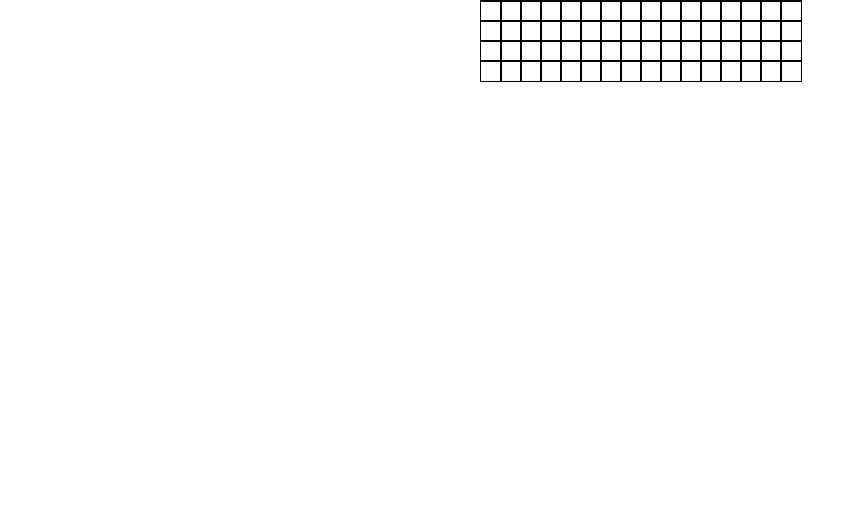
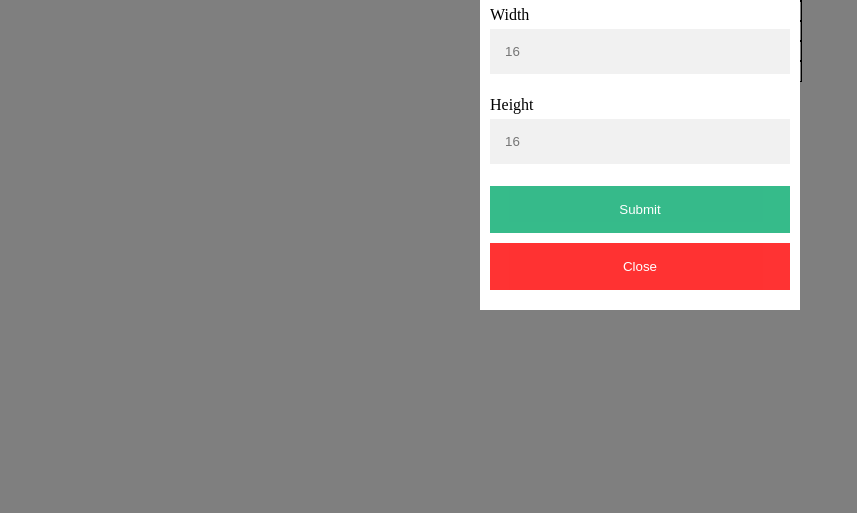
Before and after one commit to Righteous1ce/Etch-a-sketch, a plain HTML site: page index.html in a window 1280 px wide. Shown: the part 287-800 px from the top of the page, without its empty margins (0-857 px from the left). Drawn offline with nearby package versions, Linux system fonts and the light colour scheme.

Commit message:
Fixed input boxes extending past the popup container

```diff
--- a/index.html
+++ b/index.html
@@ -13,14 +13,14 @@
         <div class="popup" id="myPopup">
             <form action="/action_page.php" class="popup-container">
                 <h1>Type a Grid Size</h1>
-                <label>X axis</label>
+                <label>Width</label>
                 <input type="text" placeholder="16" required>
 
-                <label>Y axis</label>
+                <label>Height</label>
                 <input type="text" placeholder="16" required>
 
                 <button type="submit" class="btn">Submit</button>
-                <button type="button" class="btn cancel" onclick="closeForm()">Close</button>
+                <button type="button" class="btn cancel" onclick="closePopup()">Close</button>
 
             </form>
         </div>
--- a/style.css
+++ b/style.css
@@ -1,4 +1,3 @@
-
 #grid {
     display: grid;
     justify-content: center;
@@ -9,12 +8,16 @@
 
 
 .popup { /* hidden by default*/
-    display: none;
+    display: flex;
+    justify-content: center;
+    align-items: center;
     position: fixed;
-    bottom: 0;
-    right: 15px;
-    border: 3px solid #f1f1f1;
-    z-index: 9;
+    top: 0;
+    left: 0;
+    width: 100%;
+    height: 100%;
+    background-color: rgba(0, 0, 0, 0.5);
+    z-index: 999;
 }
 
 .open-button {
@@ -40,6 +43,7 @@
     margin: 5px 0 22px 0;
     border: none;
     background: #f1f1f1;
+    box-sizing: border-box;
 }
 
 .popup-container input[type=text]:focus, .popup-container input[type=text]:focus {
```
